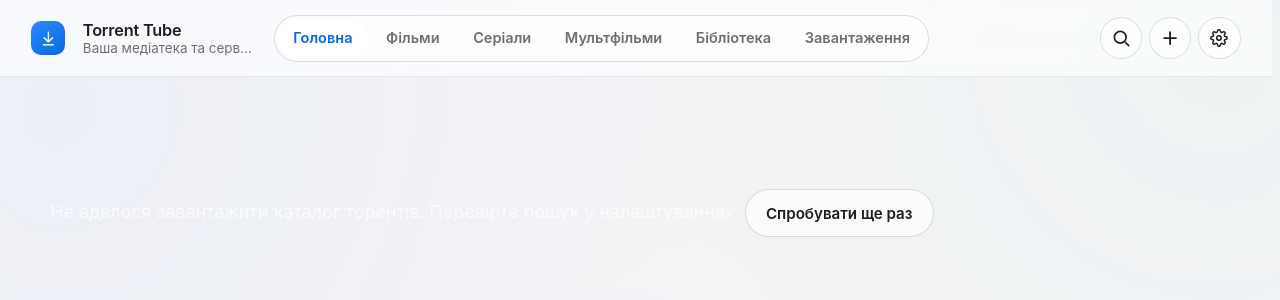
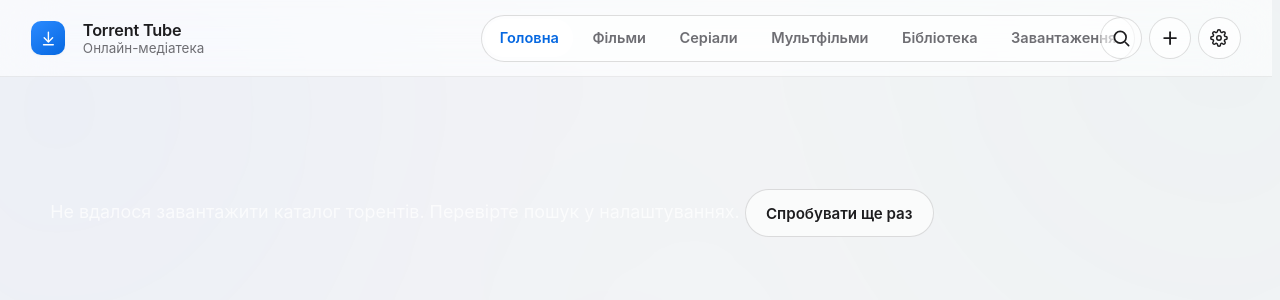
Before and after one commit to artemsvit/Torrent-Tube, a Flask app: page / in a window 1280 px wide. Shown: the top 300 px of the page. Run offline with Flask 3, Linux system fonts and the light colour scheme; data that the repository does not hold is empty.

Commit message:
Center main navigation menu and shorten description

```diff
--- a/static/i18n.js
+++ b/static/i18n.js
@@ -8,7 +8,8 @@ const UI_UK = {
   'Home':'Головна', 'Recently added':'Нове на сервері',
   'Synced across devices':'Синхронізовано між пристроями',
   'See all':'Переглянути всі', 'Watch':'Дивитися', 'Details':'Деталі',
-  'Your library and download server':'Ваша медіатека та сервер завантажень',
+  'Online library':'Онлайн-медіатека',
+  'Your library and download server':'Онлайн-медіатека',
   'Main navigation':'Головна навігація', 'Server information':'Інформація про сервер',
   'Server settings':'Налаштування сервера', 'Connected':'Підключено', 'Connecting…':'Підключення…',
   'Loading your library…':'Завантаження медіатеки…', 'Featured title':'Вибрана назва', 'Featured titles':'Вибрані назви',
--- a/static/server-home.css
+++ b/static/server-home.css
@@ -193,9 +193,10 @@ body.has-title-page .browse-toolbar { display: none; }
 
 /* Catalog browsing and library management share one compact header. */
 .top-bar header { position: relative; gap: 16px; padding: 14px 28px; }
-.top-bar header > .brand-text { flex: 0 0 155px; width: 155px; }
-.top-bar .browse-toolbar { position: static; flex: 1; min-width: 0; height: 40px; margin: 0; gap: 12px; }
-.top-bar .browse-toolbar .searchbar { position: static; flex: 0 0 auto; width: auto; margin-left: auto; gap: 6px; }
+.top-bar header > .brand-text { flex: 1 1 0; min-width: 0; }
+.top-bar .browse-toolbar { position: static; flex: 2 1 auto; min-width: 0; height: 40px; margin: 0; gap: 12px; }
+.top-bar .browse-toolbar .server-navigation { margin: 0 auto; }
+.top-bar .browse-toolbar .searchbar { position: static; flex: 1 1 0; width: auto; margin-left: 0; justify-content: flex-end; gap: 6px; }
 .top-bar .browse-toolbar .search-field, .top-bar .browse-toolbar #goBtn { display: none; }
 .top-bar #searchToggleBtn, .top-bar #uploadBtn, .top-bar #settingsBtn, .top-bar #navToggleBtn { display: inline-flex; align-items: center; justify-content: center; width: 38px; min-width: 38px; height: 38px; padding: 0; border-radius: 50%; border: 1px solid var(--border-strong); background: var(--surface); color: var(--text); box-shadow: none; }
 .top-bar #searchToggleBtn:hover, .top-bar #uploadBtn:hover, .top-bar #settingsBtn:hover, .top-bar #navToggleBtn:hover { background: var(--surface-hover); }
--- a/templates/index.html
+++ b/templates/index.html
@@ -34,7 +34,7 @@
     <button type="button" class="logo-mark header-back" id="detailsBack" aria-label="Back" title="Back"{% if not (request.args.get("title") or request.args.get("person")) %} hidden{% endif %}><svg viewBox="0 0 24 24" fill="none" stroke="white" stroke-width="2.4" stroke-linecap="round" stroke-linejoin="round"><path d="M15 18l-6-6 6-6"/></svg></button>
     <div class="brand-text" id="pageBrand">
       <h1>Torrent Tube</h1>
-      <p>Your library and download server</p>
+      <p>Online library</p>
     </div>
   <div class="browse-toolbar">
   <nav class="server-navigation" id="serverNavigation" aria-label="Main navigation">
```
Also changed, not shown: static/app.js.
